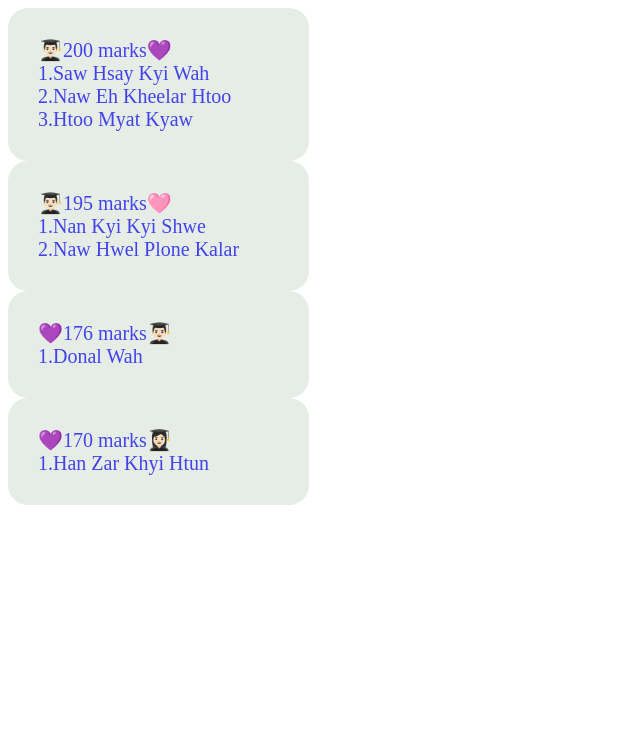
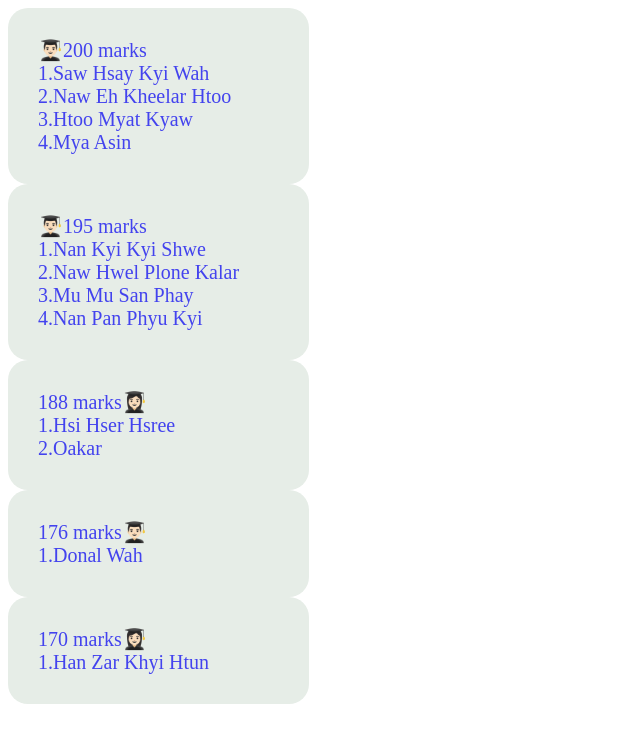
Before and after one commit to 093-1971157mya/Mathematics, a plain HTML site: page index.html in a window 1280 px wide. Shown: the whole page, without its empty margins (0-640 px from the left). Drawn offline with Linux system fonts and the light colour scheme.

Commit message:
information add

```diff
--- a/index.html
+++ b/index.html
@@ -34,37 +34,51 @@
 <body>
     <div class="boxes">
         <div class="box">
-                <div>👨🏻‍🎓200 marks💜</div>
+                <div>👨🏻‍🎓200 marks</div>
 
                 <div>1.Saw Hsay Kyi Wah</div>
                 <div>2.Naw Eh Kheelar Htoo</div>
                 <div>3.Htoo Myat Kyaw</div>
+                <div>4.Mya Asin</div>
 
 
         </div class="box">
     </div class="boxes">
+
     <div class="boxes">
-            <div class="box">
-                <div>👨🏻‍🎓195 marks🩷</div>
+      <div class="box">
+          <div>👨🏻‍🎓195 marks</div>
 
-                <div>1.Nan Kyi Kyi Shwe</div>
-                <div>2.Naw Hwel Plone Kalar</div>
+          <div>1.Nan Kyi Kyi Shwe</div>
+          <div>2.Naw Hwel Plone Kalar</div>
+          <div>3.Mu Mu San Phay</div>
+          <div>4.Nan Pan Phyu Kyi</div>
 
 
 
 
-            </div class="box">
-        </div class="boxes">
+      </div class="box">
+  </div class="boxes">
             <div class="boxes">
                 <div class="box">
-                <div>💜176 marks👨🏻‍🎓</div>
+                <div>188 marks👩🏻‍🎓</div>
+                <div>1.Hsi Hser Hsree
+
+                </div>
+                <div>2.Oakar</div>
+              </div class="boxes">
+            </div class="box">
+            <div class="boxes">
+              <div class="box">
+                <div>176 marks👨🏻‍🎓</div>
+
 
                 <div>1.Donal Wah</div>
             </div class="box">
         </div class="boxes">
             <div class="boxes">
                 <div class="box">
-                <div>💜170 marks👩🏻‍🎓</div>
+                <div>170 marks👩🏻‍🎓</div>
 
                 <div>1.Han Zar Khyi Htun</div>
             </div class="box">
```
